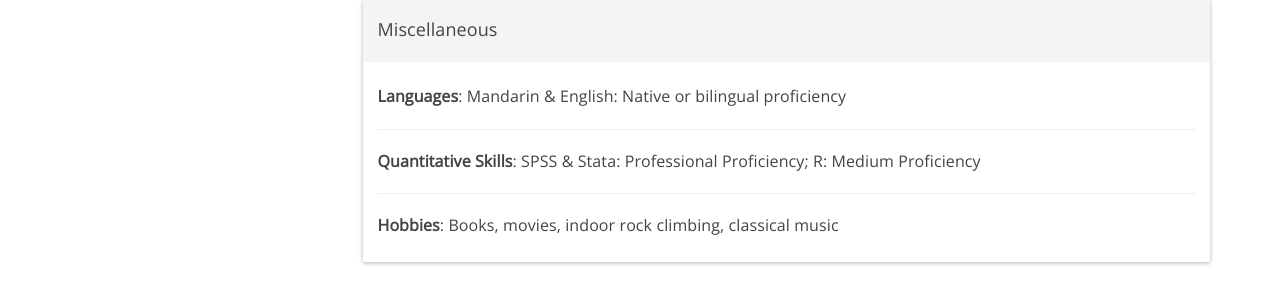
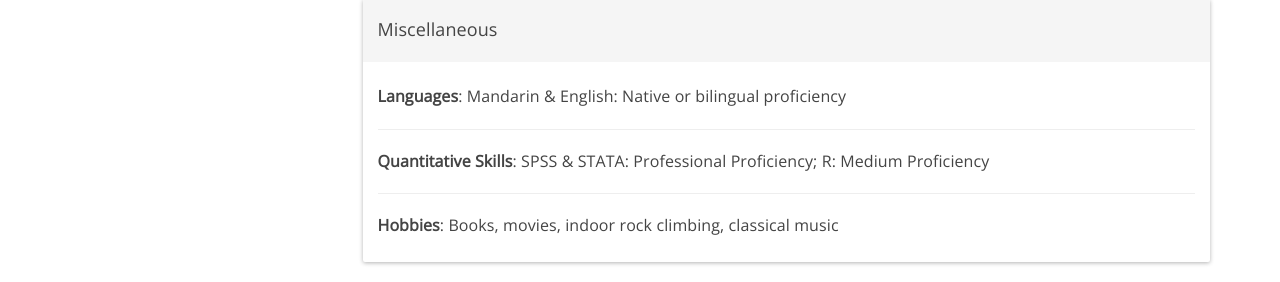
Before and after one commit to CeciliaZhang/-CeciliaZhang-.github-io, a Jekyll site: the page built from index.html, in a window 1280 px wide and 900 px high, scrolled down 1269 px. Shown: the part 615-897 px from the top of the window. Built offline with Jekyll 4.4.1, drawn with Linux system fonts in a browser that asks for light colours; nearby versions of some CDN libraries.

```diff
--- a/_includes/skills.html
+++ b/_includes/skills.html
@@ -5,7 +5,7 @@
     <div class="panel-body">
         <h5><b>Languages</b>: Mandarin & English: Native or bilingual proficiency</h5>
         <hr/>
-        <h5><b>Quantitative Skills</b>: SPSS & Stata: Professional Proficiency; R: Medium Proficiency</h5>
+        <h5><b>Quantitative Skills</b>: SPSS & STATA: Professional Proficiency; R: Medium Proficiency</h5>
         <hr/>
         <h5><b>Hobbies</b>: Books, movies, indoor rock climbing, classical music</h5>
     </div>
```
